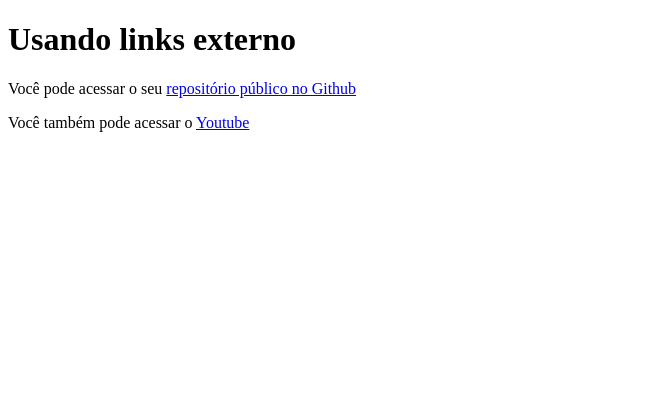
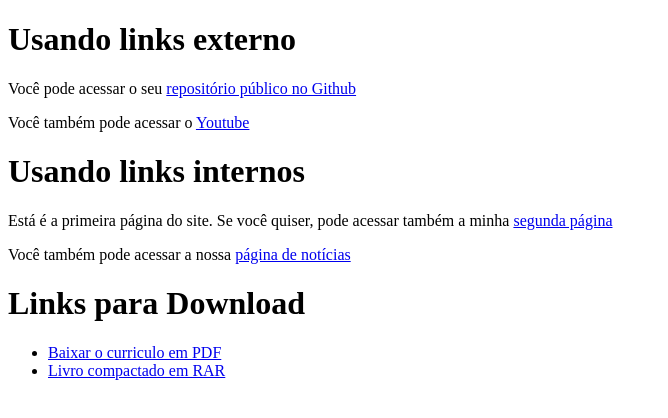
Before and after one commit to RodrigodeOliveiraPeixer/ex010, a plain HTML site: page index.html in a window 1280 px wide. Shown: the whole page, without its empty margins (0-668 px from the left). Drawn offline with Linux system fonts and the light colour scheme.

Commit message:
Links-para-Download

```diff
--- a/index.html
+++ b/index.html
@@ -12,5 +12,16 @@
     <p>Você também pode acessar o <a href="https://www.youtube.com/" target="_blank" rel="external">Youtube</a></p>
     <!-- targe="_blank e rel="external" servem para abrir o link em uma nova aba sem fechar o seu site atual, recomendado para caso o seu link criado seja para ir para outro site que não seja o mesmo, se for o mesmo site neste caso não é necessário abrir uma nova aba-->
 
+    <h1>Usando links internos</h1>
+    <p>Está é a primeira página do site. Se você quiser, pode acessar também a minha <a href="pag002.html" rel="next" target="self">segunda página</a> </p>
+    <p>Você também pode acessar a nossa <a href="noticias/pag003.html" rel="next" target="self"> página de notícias</a></p>
+    <h1>Links para Download</h1>
+    <ul>
+        <li><a href="livro/Curriculo Rodrigo Peixer.pdf" download="Curriculo Rodrigo Peixer.pdf" type="aplication/pdf"> Baixar o curriculo em PDF</a></li>
+        <li><a href="livro/Curriculo Rodrigo Peixer.rar" download="Curriculo Rodrigo Peixer.rar" type="aplication/rar"> Livro compactado em RAR</a> </li>
+
+
+    </ul>
+
 </body>
 </html>
```
